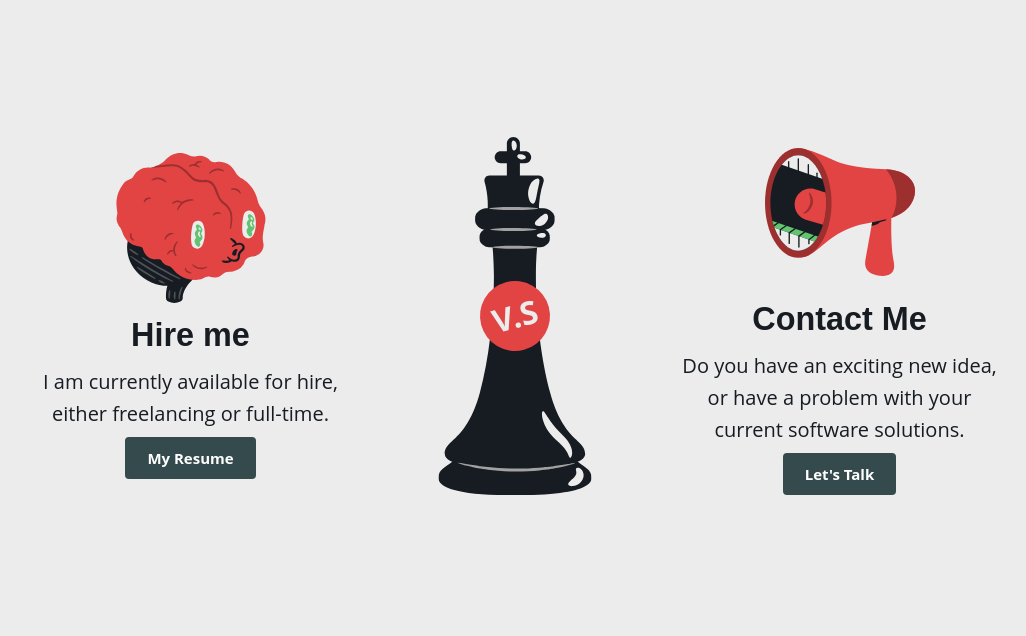
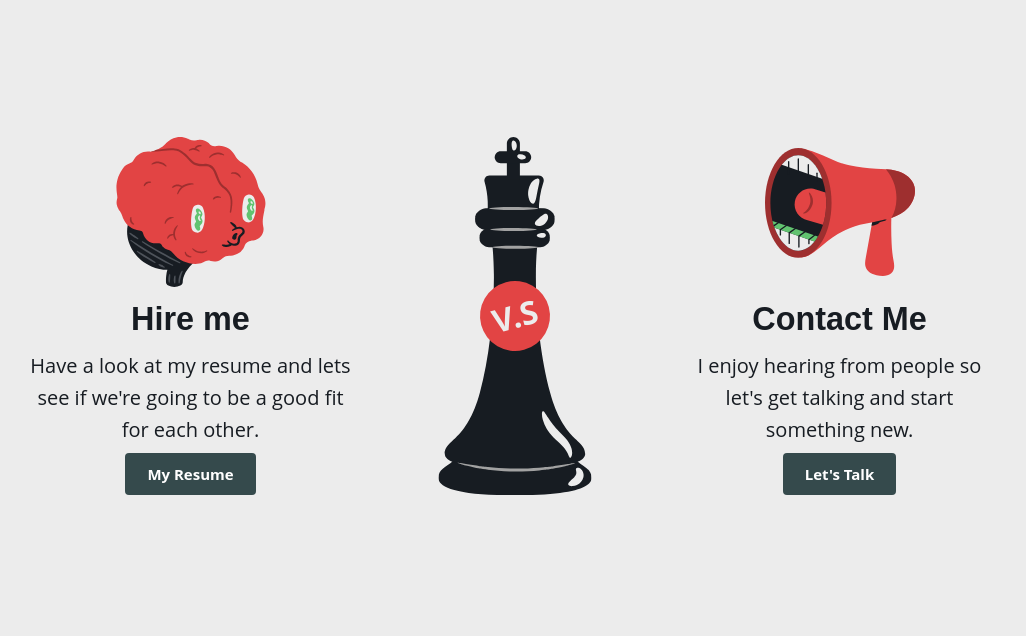
Before and after one commit to IamStephan/portfolio-v1, a Gatsby site: page /about in a window 1280 px wide. Shown: the part 2521-3157 px from the top of the page, without its empty margins (175-1201 px from the left). Built offline with nearby package versions, Linux system fonts and the light colour scheme; Gatsby itself is replaced by a stand-in of ours; some packages are replaced by stand-ins of ours.

Commit message:
wording and phrasing

```diff
--- a/src/sections/cta/index.js
+++ b/src/sections/cta/index.js
@@ -48,7 +48,7 @@ const CTA = () => {
           variant='h6'
           gutterBottom
         >
-          I am currently available for hire, either freelancing or full-time.
+          Have a look at my resume and lets see if we're going to be a good fit for each other.
         </Typography>
 
         <Button
@@ -106,7 +106,7 @@ const CTA = () => {
           variant='h6'
           gutterBottom
         >
-          Do you have an exciting new idea, or have a problem with your current software solutions.
+          I enjoy hearing from people so let's get talking and start something new.
         </Typography>
 
         <Button
```
